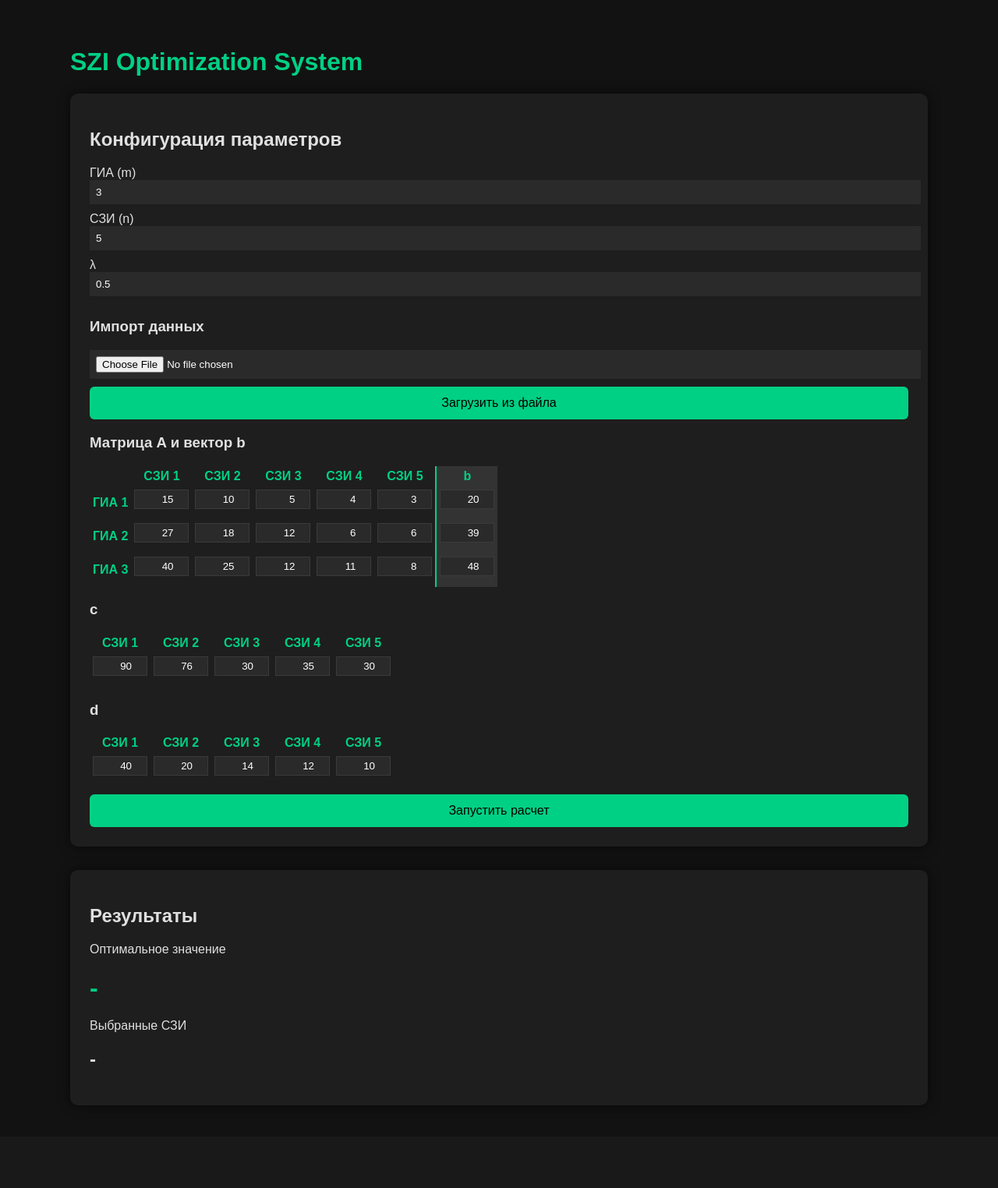
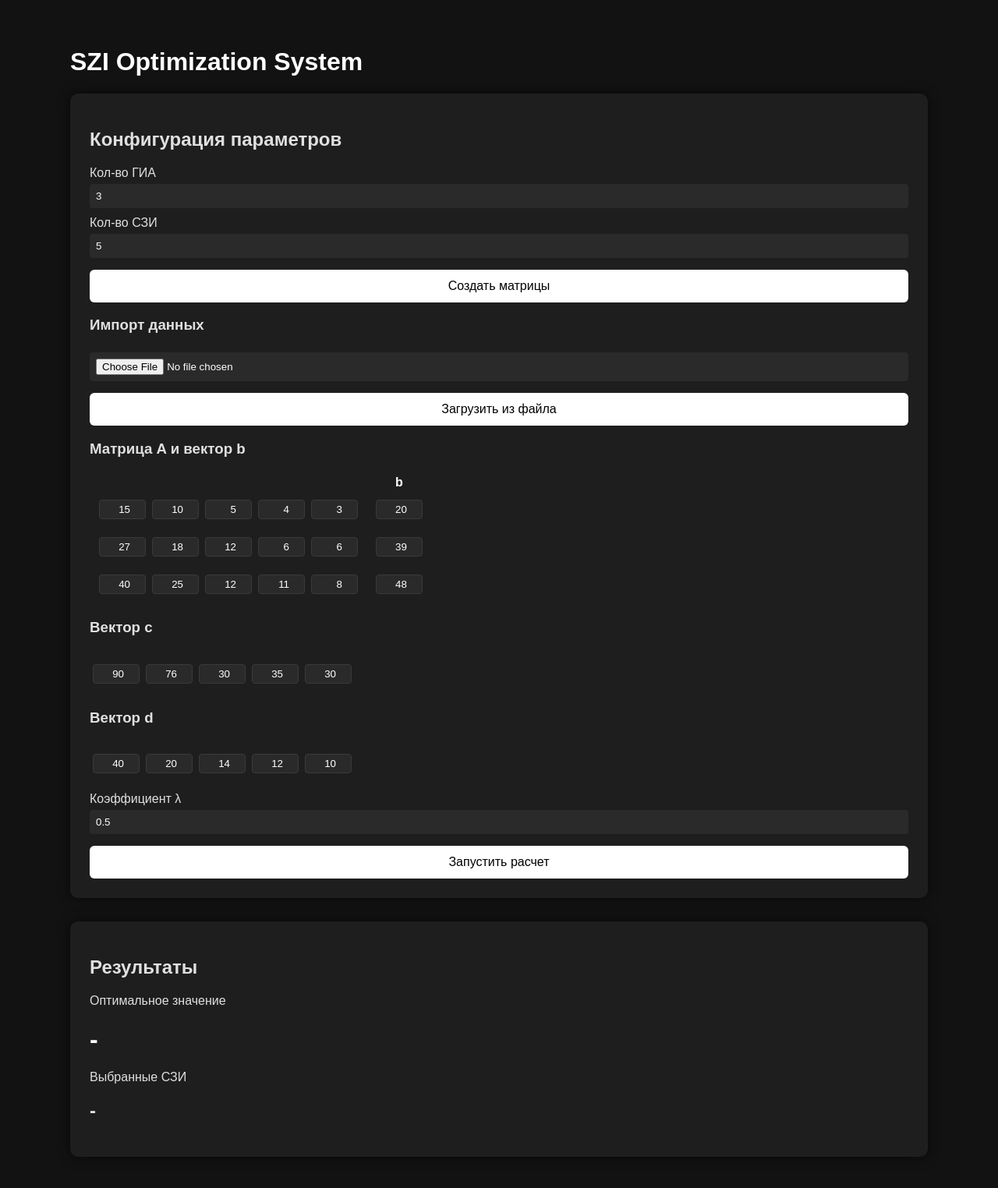
Before and after one commit to Manymoera/szi, a Flask app: page / in a window 1280 px wide. Shown: the whole page at 78% size. Before the commit the page ends 1419 px from the top, so only its background shows below. Run offline with Flask 3, Linux system fonts and the light colour scheme.

Commit message:
mostly style changes

```diff
--- a/static/style.css
+++ b/static/style.css
@@ -1,12 +1,92 @@
 /* static/style.css */
 
 body {
-
     background: #121212;
     color: #e0e0e0;
     font-family: Arial;
     margin: 0;
+}
 
+.container {
+    width: 1100px;
+    margin: auto;
+    padding: 40px;
+}
+
+.grid {
+    display: grid;
+    grid-template-columns: 1fr 1fr;
+    gap: 30px;
+}
+
+.card {
+    background: #1e1e1e;
+    padding: 25px;
+    border-radius: 10px;
+    box-shadow: 0 0 15px rgba(0, 0, 0, 0.6);
+}
+
+/* Новый стиль для идеального выравнивания */
+.controls-group {
+    display: flex;
+    flex-direction: column;
+    gap: 10px;
+    width: 100%;
+}
+
+.controls-group label {
+    display: flex;
+    flex-direction: column;
+    width: 100%;
+}
+
+/* Ключевое свойство для одинаковой ширины */
+input,
+button,
+.controls-group label {
+    box-sizing: border-box;
+    width: 100%;
+}
+
+input {
+    padding: 8px;
+    background: #2a2a2a;
+    border: 1px solid #3a3a3a;
+    color: white;
+    border-radius: 4px;
+    margin-top: 5px;
+}
+
+button {
+    background: #00d084;
+    border: none;
+    padding: 12px;
+    font-size: 16px;
+    border-radius: 6px;
+    cursor: pointer;
+    margin-top: 5px;
+}
+
+.matrix-vector-container {
+    display: flex;
+    align-items: flex-start;
+}
+
+#A_container {
+    margin-right: 0.5cm;
+}
+
+table {
+    border-collapse: collapse;
+}
+
+td input {
+    width: 60px;
+    text-align: center;
+    background: #2a2a2a;
+    border: 1px solid #3a3a3a;
+    color: white;
+    padding: 4px;
 }
 
 .container {
@@ -35,7 +115,7 @@ body {
 }
 
 h1 {
-    color: #00d084;
+    color: #ffffff;
 }
 
 input,
@@ -52,7 +132,7 @@ textarea {
 
 button {
 
-    background: #00d084;
+    background: #ffffff;
     border: none;
     padding: 12px;
     width: 100%;
@@ -87,11 +167,10 @@ td input {
 }
 
 th {
-    color: #00d084;
+    color: #ffffff;
 }
 
 .b-header,
 .b-cell {
-    background-color: #333333;
-    border-left: 2px solid #00d084;
+    padding-left: 0.5cm;
 }
--- a/templates/index.html
+++ b/templates/index.html
@@ -23,14 +23,13 @@
 
                 <h2>Конфигурация параметров</h2>
 
-                <label>ГИА (m)</label>
-                <input id="m" value="3" onchange="generateGrids()">
+                <label>Кол-во ГИА</label>
+                <input id="m" value="3">
 
-                <label>СЗИ (n)</label>
-                <input id="n" value="5" onchange="generateGrids()">
+                <label>Кол-во СЗИ</label>
+                <input id="n" value="5">
 
-                <label>λ</label>
-                <input id="lambda" value="0.5">
+                <button onclick="generateGrids()">Создать матрицы</button>
 
                 <h3>Импорт данных</h3>
 
@@ -40,11 +39,14 @@
                 <h3>Матрица A и вектор b</h3>
                 <div id="Ab_container"></div>
 
-                <h3>c</h3>
+                <h3>Вектор c</h3>
                 <div id="c_container"></div>
 
-                <h3>d</h3>
+                <h3>Вектор d</h3>
                 <div id="d_container"></div>
+
+                <label>Коэффициент λ</label>
+                <input id="lambda" value="0.5">
 
                 <button onclick="solve()">Запустить расчет</button>
 
@@ -92,7 +94,7 @@
             trHeader.appendChild(thEmpty);
             for (let j = 0; j < n; j++) {
                 let th = document.createElement("th");
-                th.textContent = `СЗИ ${j + 1}`;
+                th.textContent = ``;
                 trHeader.appendChild(th);
             }
             let thb = document.createElement("th");
@@ -105,7 +107,6 @@
             for (let i = 0; i < m; i++) {
                 let tr = document.createElement("tr");
                 let thRow = document.createElement("th");
-                thRow.textContent = `ГИА ${i + 1}`;
                 tr.appendChild(thRow);
                 for (let j = 0; j < n; j++) {
                     let td = document.createElement("td");
@@ -133,7 +134,7 @@
             let trCHeader = document.createElement("tr");
             for (let j = 0; j < n; j++) {
                 let th = document.createElement("th");
-                th.textContent = `СЗИ ${j + 1}`;
+                th.textContent = ``;
                 trCHeader.appendChild(th);
             }
             tableC.appendChild(trCHeader);
@@ -156,7 +157,7 @@
             let trDHeader = document.createElement("tr");
             for (let j = 0; j < n; j++) {
                 let th = document.createElement("th");
-                th.textContent = `СЗИ ${j + 1}`;
+                th.textContent = ``;
                 trDHeader.appendChild(th);
             }
             tableD.appendChild(trDHeader);
@@ -192,6 +193,22 @@
             generateGrids();
             setDefaults();
         };
+
+        // после создания сеток может потребоваться очистить значения
+        function clearValues() {
+            let m = parseInt(document.getElementById("m").value) || 0;
+            let n = parseInt(document.getElementById("n").value) || 0;
+            for (let i = 0; i < m; i++) {
+                for (let j = 0; j < n; j++) {
+                    document.getElementById(`A_${i}_${j}`).value = '';
+                }
+                document.getElementById(`b_${i}`).value = '';
+            }
+            for (let j = 0; j < n; j++) {
+                document.getElementById(`c_${j}`).value = '';
+                document.getElementById(`d_${j}`).value = '';
+            }
+        }
 
         function uploadFile() {
 
```
Also changed, not shown: temp.txt (+8 -10 lines), 1 other file.
